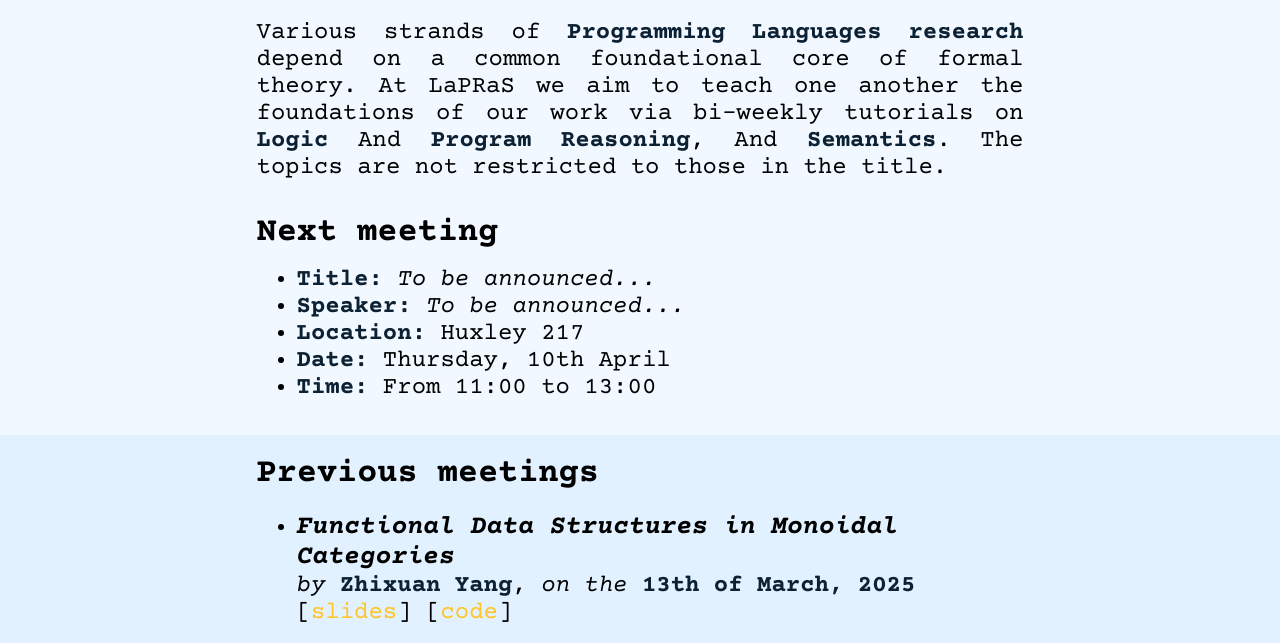
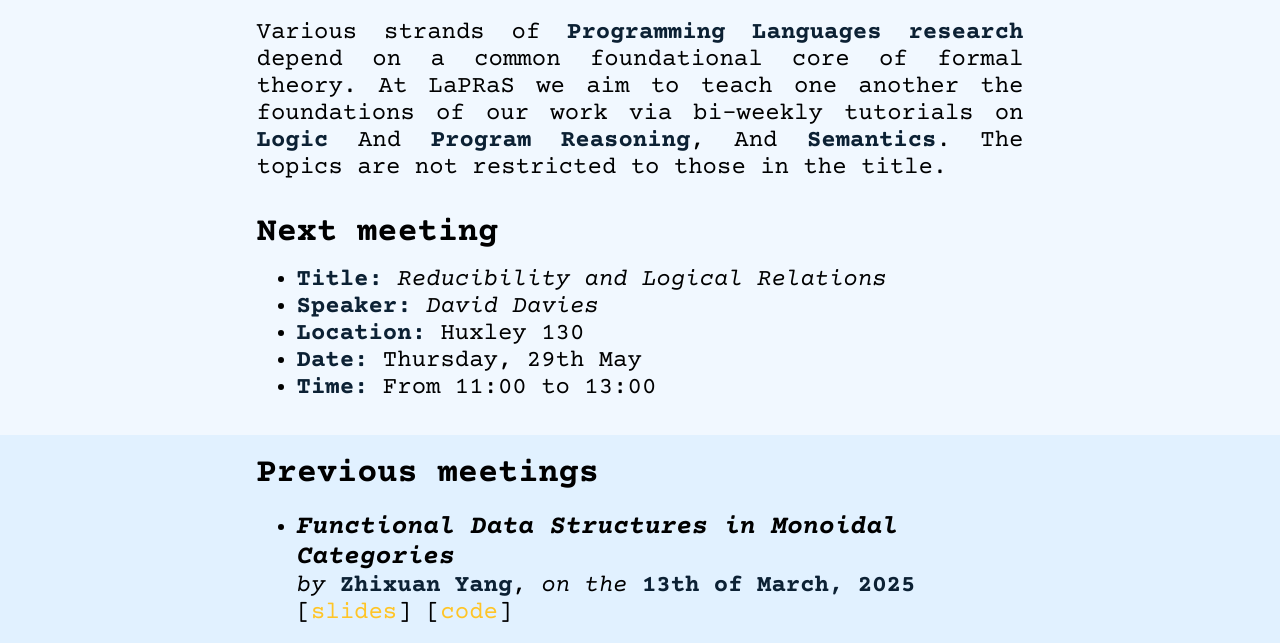
Before and after one commit to lapras-imperial/lapras-imperial.github.io, a plain HTML site: page index.html in a window 1280 px wide. Shown: the part 97-740 px from the top of the page. Drawn offline with nearby package versions, Linux system fonts and the light colour scheme.

Commit message:
Add details of next meeting.

```diff
--- a/index.html
+++ b/index.html
@@ -65,10 +65,10 @@
     <section id="next-meeting" class="container">
         <h3 style="margin-bottom:0px;">Next meeting</h3>
         <ul style="padding-top:0px; margin-top:15px;">
-          <li><b>Title:</b> <em>To be announced...</em></li>
-          <li><b>Speaker:</b> <em>To be announced...</em></li>
-          <li><b>Location:</b> Huxley 217</li>
-          <li><b>Date:</b> Thursday, 10th April</li>
+          <li><b>Title:</b> <em>Reducibility and Logical Relations</em></li>
+          <li><b>Speaker:</b> <em>David Davies</em></li>
+          <li><b>Location:</b> Huxley 130</li>
+          <li><b>Date:</b> Thursday, 29th May</li>
           <li><b>Time:</b> From 11:00 to 13:00</li>
         </ul>
     </section>
```
